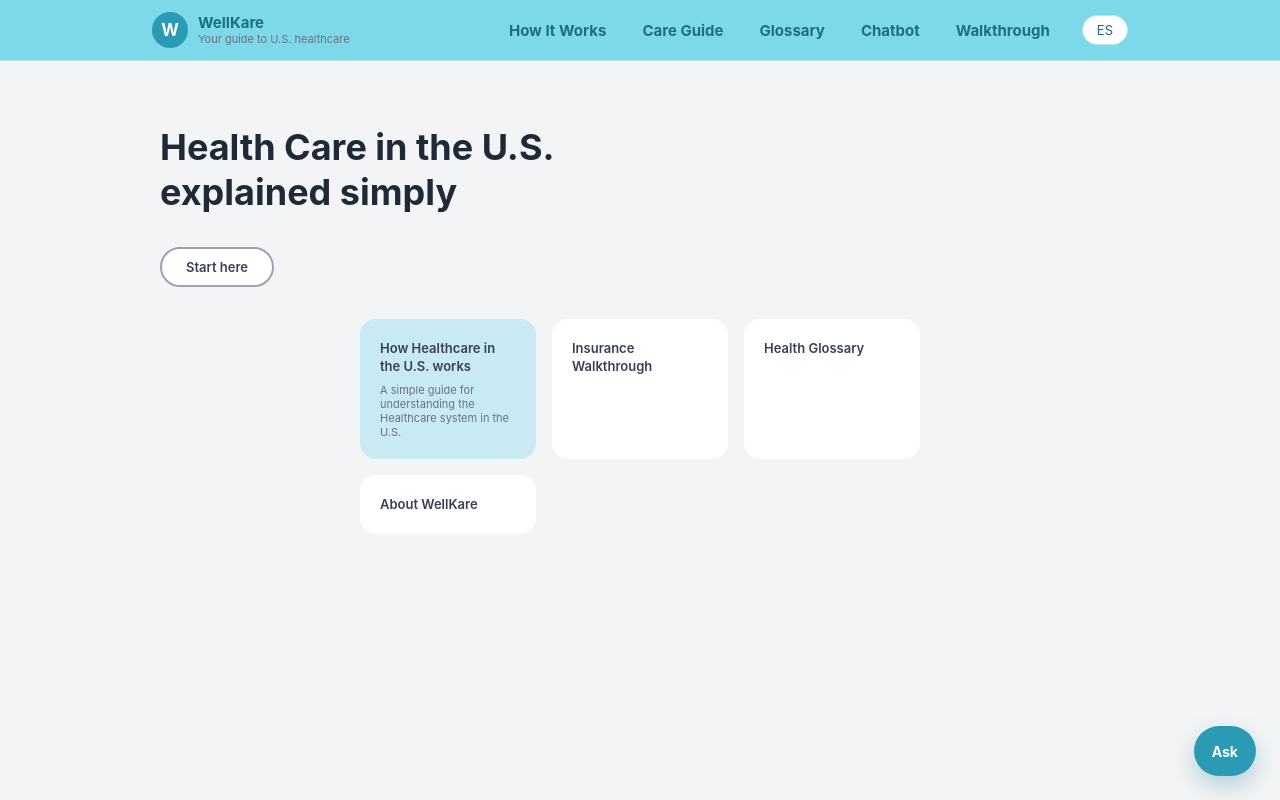
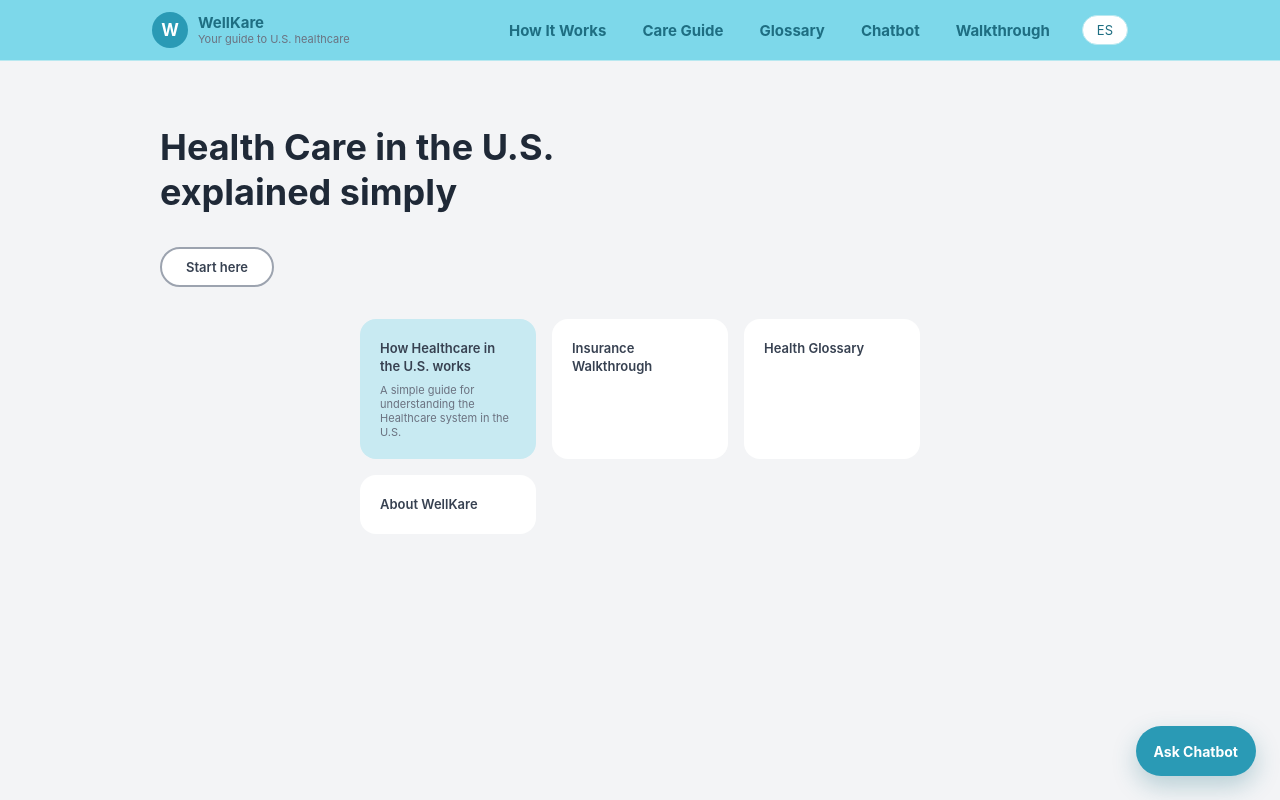
Before and after one commit to klee1569/INFO-Capstone, a Next.js app: page / in a window 1280 px wide. Built offline with nearby package versions, Linux system fonts and the light colour scheme.

Commit message:
changed chat widget text for clarity

```diff
--- a/components/ChatbotWidget.jsx
+++ b/components/ChatbotWidget.jsx
@@ -140,7 +140,7 @@ export default function ChatbotWidget() {
         aria-expanded={isOpen}
         aria-label={isOpen ? "Minimize WellKare Assistant" : "Open WellKare Assistant"}
       >
-        {isOpen ? "Chat" : "Ask"}
+        {isOpen ? "Close Chat" : "Ask Chatbot"}
       </button>
     </div>
   );
```
